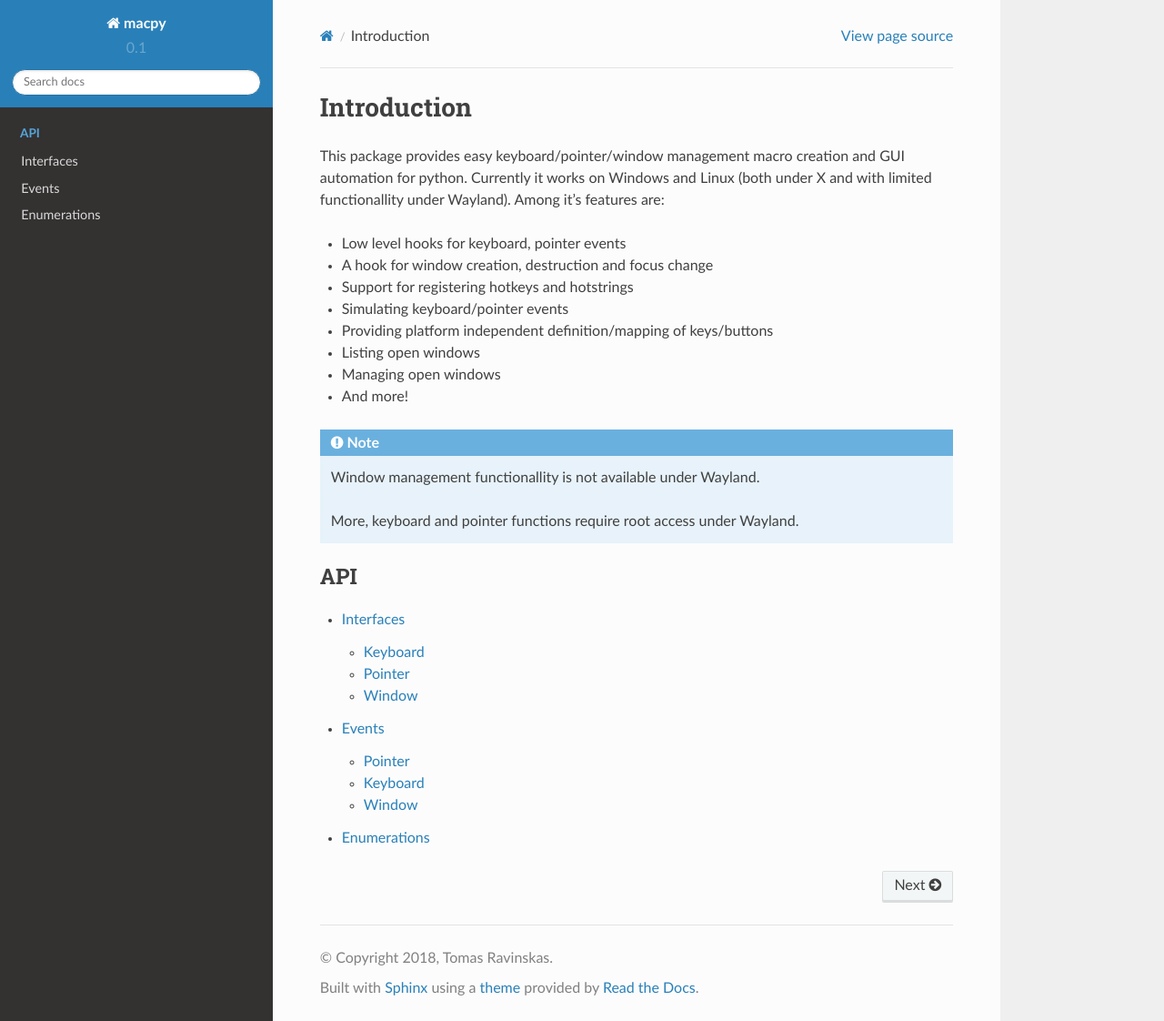
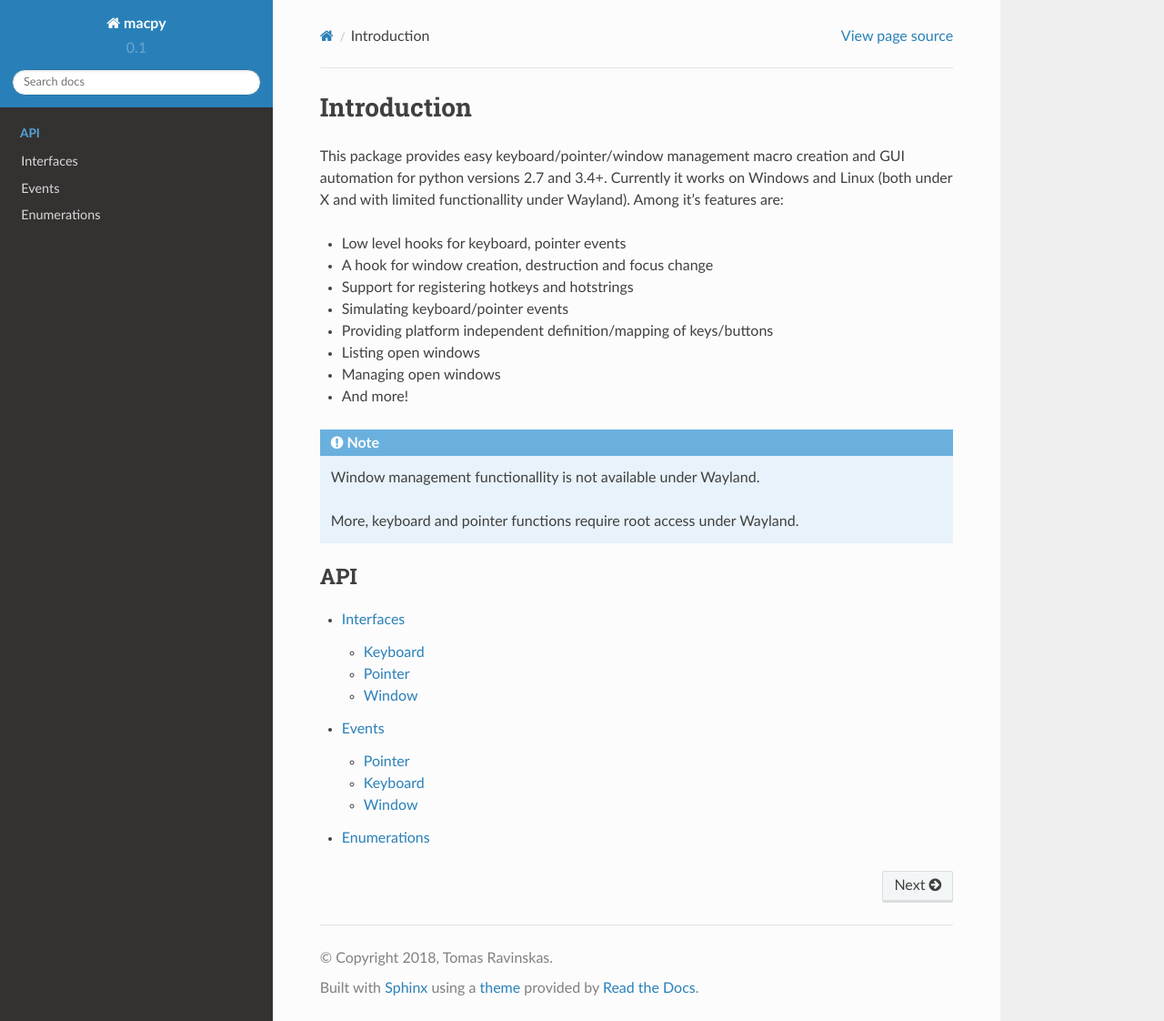
Before and after one commit to OzymandiasTheGreat/macpy, a Sphinx documentation site: the page built from docs/index.rst, in a window 1280 px wide and 1122 px high. Shown: the whole window at 91% size. Built offline with Sphinx 7.4.7 and the Read the Docs theme 2.0.0, drawn with Linux system fonts in a browser that asks for light colours.

Commit message:
- DOC: Specified python versions

```diff
--- a/README.rst
+++ b/README.rst
@@ -4,7 +4,7 @@ macpy
 [mac]ro + [py]thon, pronounced like magpie.
 
 This package provides easy keyboard/pointer/window management macro creation
-and GUI automation for python.
+and GUI automation for python versions 2.7 and 3.4+.
 Currently it works on Windows and Linux (both under X and with limited
 functionality under Wayland).
 Among it's features are:
--- a/docs/index.rst
+++ b/docs/index.rst
@@ -2,7 +2,7 @@ Introduction
 ------------
 
 This package provides easy keyboard/pointer/window management macro creation
-and GUI automation for python.
+and GUI automation for python versions 2.7 and 3.4+.
 Currently it works on Windows and Linux (both under X and with limited
 functionallity under Wayland).
 Among it's features are:
```
